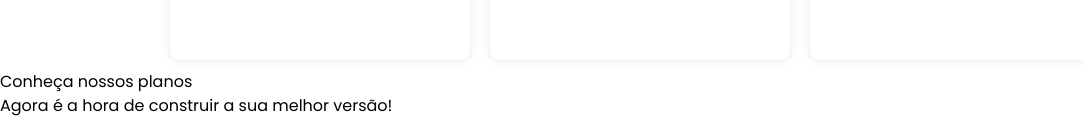
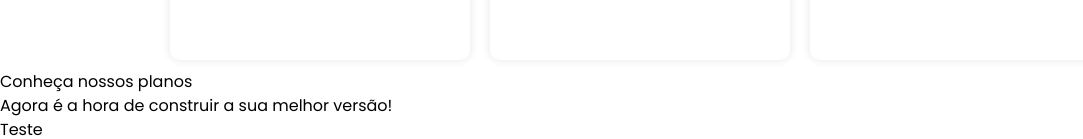
Before and after one commit to VictorRibeiroH/keeGYM, a React (Vite) app: page / in a window 1280 px wide. Shown: the part 1190-1329 px from the top of the page, without its empty margins (0-1083 px from the left). Before the commit the page ends 1308 px from the top, so only its background shows below. Built offline with nearby package versions, Linux system fonts and the light colour scheme; the HTML template or start-up script is replaced by a standard one.

Commit message:
Benefits page

```diff
--- a/src/components/Plans.jsx
+++ b/src/components/Plans.jsx
@@ -5,7 +5,9 @@ export default function Plans() {
   return (
     <Section
       header={"Conheça nossos planos"}
-      title={"Agora é a hora de construir a sua melhor versão!"}
-    ></Section>
+      title={["Agora é a hora de construir a sua", " melhor versão!"]}
+    >
+      Teste
+    </Section>
   );
 }
--- a/src/components/Section.jsx
+++ b/src/components/Section.jsx
@@ -6,7 +6,7 @@ export default function Section(props) {
     <section className="min-h-screen flex flex-col gap-10">
       <div className="bg-slate-950 py-10 flex flex-col gap-2 justify-center items-center">
         <p className="uppercase font-medium">{header}</p>
-        <h2 className="font-semibold text-3xl sm:text-4xl md:text-5xl lg:text-6xl">
+        <h2 className="font-semibold text-3xl sm:text-4xl md:text-5xl lg:text-4xl">
           {title}
         </h2>
       </div>
```
